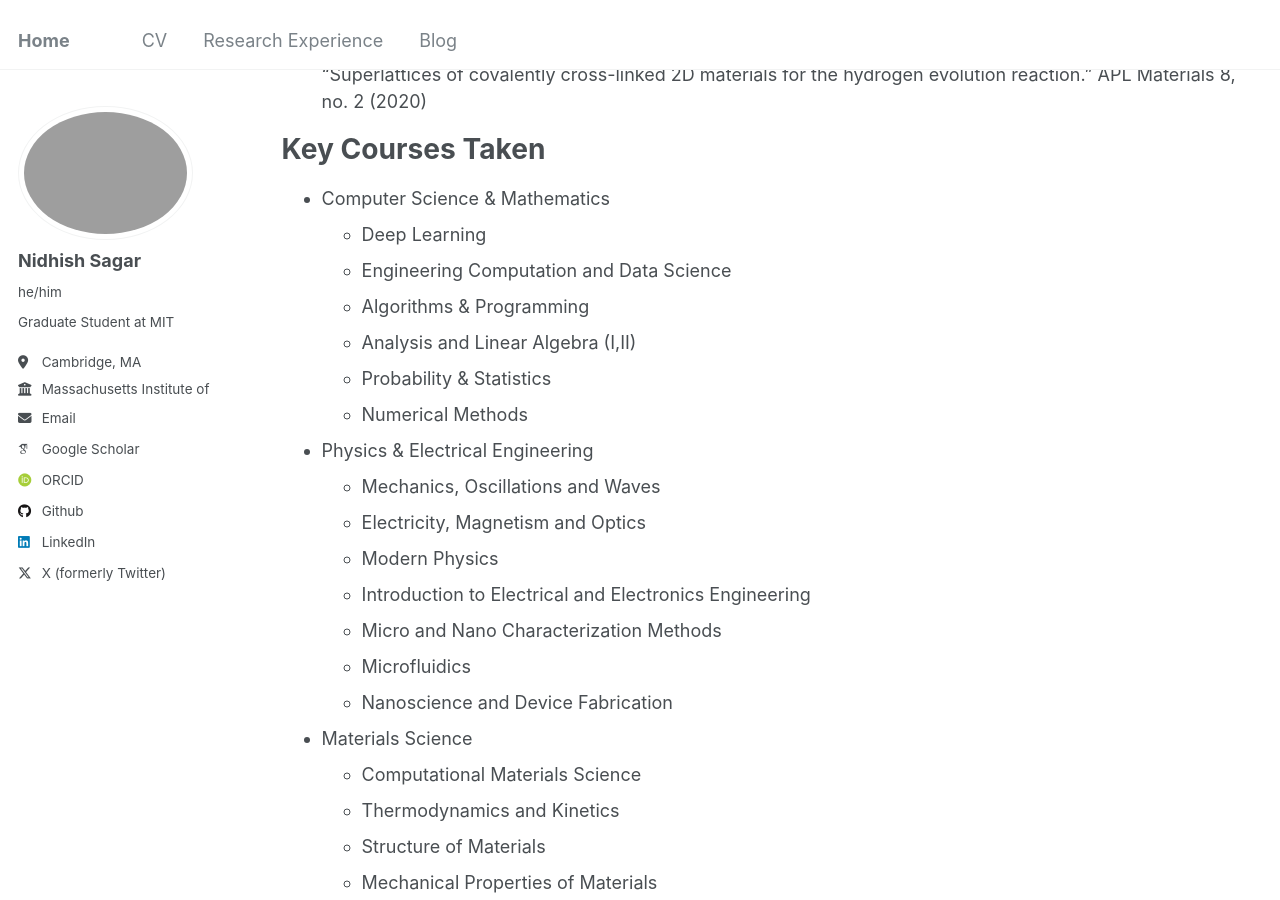
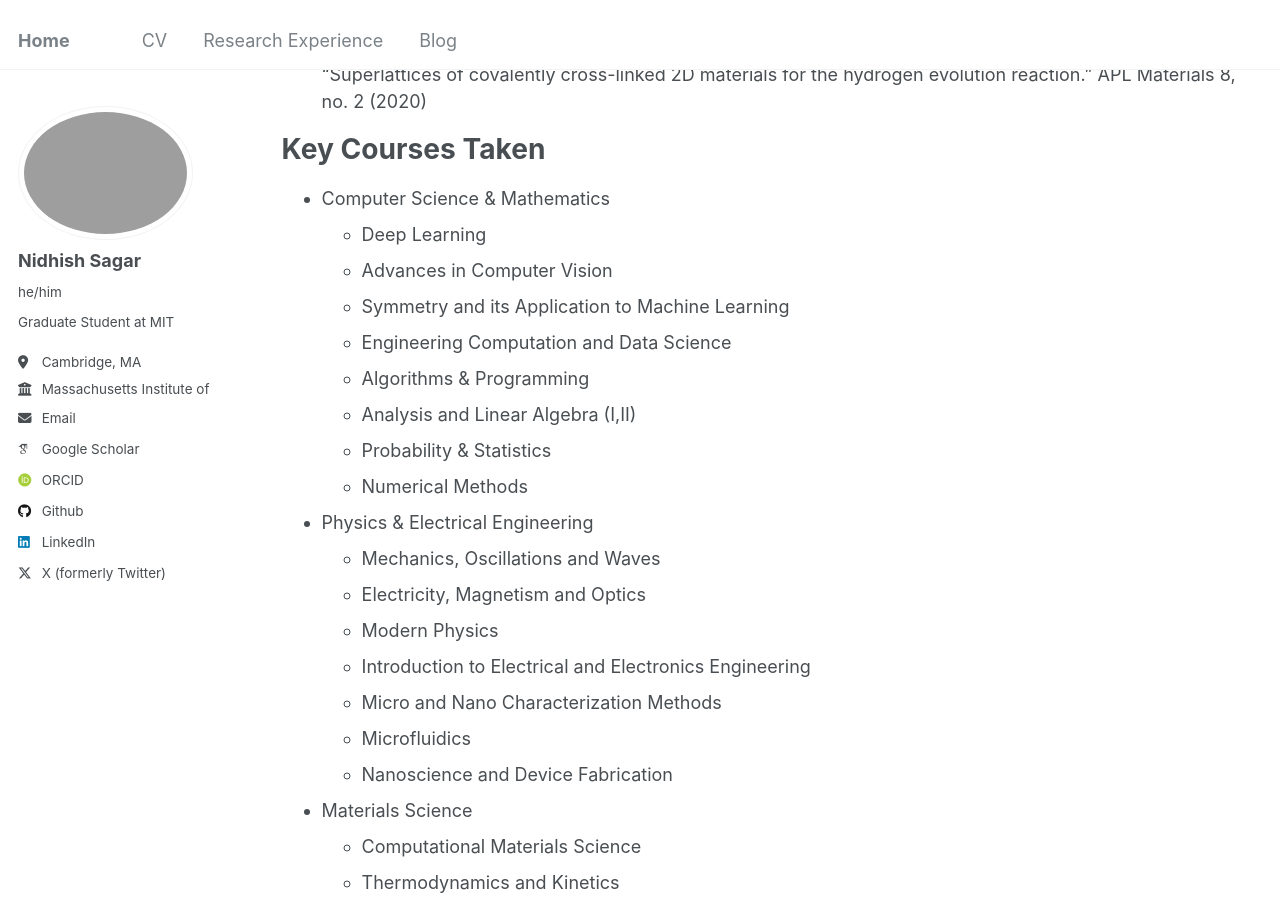
Before and after one commit to sagarnidhish/sagarnidhish.github.io, a Jekyll site: the page built from _pages/cv.md, in a window 1280 px wide and 900 px high, scrolled down 587 px. Built offline with Jekyll 4.4.1, drawn with Linux system fonts in a browser that asks for light colours; some web fonts are replaced.

Commit message:
Update cv.md

```diff
--- a/_pages/cv.md
+++ b/_pages/cv.md
@@ -27,6 +27,8 @@ Key Courses Taken
 ======
 * Computer Science & Mathematics
   * Deep Learning
+  * Advances in Computer Vision
+  * Symmetry and its Application to Machine Learning
   * Engineering Computation and Data Science
   * Algorithms & Programming
   * Analysis and Linear Algebra (I,II)
```
